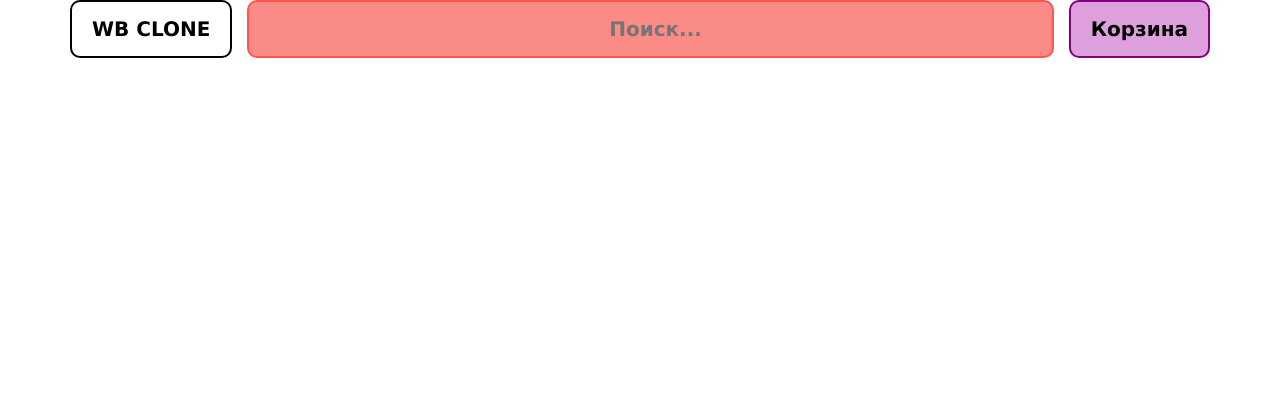
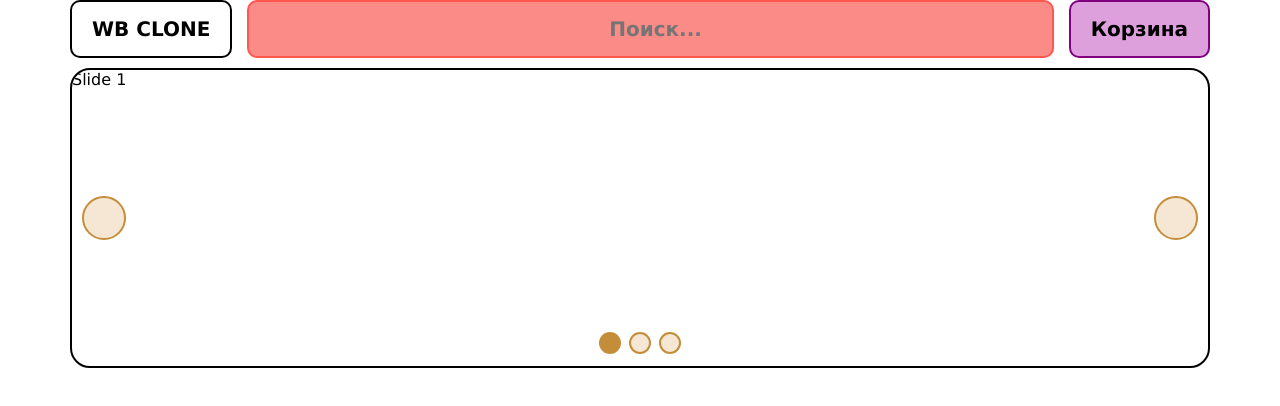
Before and after one commit to dartvalerius/wb-clone, a website built with Parcel: page src/index.html in a window 1280 px wide. Built offline with nearby package versions, Linux system fonts and the light colour scheme.

Commit message:
разработана секция рекламы со слайдером

```diff
--- a/package.json
+++ b/package.json
@@ -15,6 +15,7 @@
   },
   "dependencies": {
     "@popperjs/core": "^2.11.8",
-    "bootstrap": "^5.3.3"
+    "bootstrap": "^5.3.3",
+    "swiper": "^11.1.1"
   }
 }
--- a/src/index.html
+++ b/src/index.html
@@ -4,7 +4,6 @@
     <meta charset="UTF-8">
     <meta name="viewport" content="width=device-width, initial-scale=1.0">
     <link rel="stylesheet" href="./scss/index.scss">
-    <script type="module" src="./js/index.js"></script>
     <title>WB CLONE</title>
 </head>
 <body>
@@ -21,9 +20,23 @@
             </div>
         </div>
     </header>
-    <section class="slider">
+    <section class="advertising">
         <div class="container">
+            <div class="swiper">
+                <!-- Additional required wrapper -->
+                <div class="swiper-wrapper">
+                  <!-- Slides -->
+                  <div class="swiper-slide">Slide 1</div>
+                  <div class="swiper-slide">Slide 2</div>
+                  <div class="swiper-slide">Slide 3</div>
+                </div>
+                <!-- If we need pagination -->
+                <div class="swiper-pagination"></div>
 
+                <!-- If we need navigation buttons -->
+                <div class="swiper-button-prev"></div>
+                <div class="swiper-button-next"></div>
+              </div>
         </div>
     </section>
     <section class="catalog">
@@ -36,5 +49,8 @@
 
         </div>
     </footer>
+
+    <script type="module" src="./js/index.js"></script>
+    <script type="module" src="js/slider.js"></script>
 </body>
 </html>
--- /dev/null
+++ b/src/js/slider.js
@@ -0,0 +1,21 @@
+import Swiper from 'swiper';
+import { Navigation, Pagination } from 'swiper/modules';
+
+const swiper = new Swiper('.swiper', {
+    modules: [Navigation, Pagination],
+    // Optional parameters
+    loop: true,
+
+    // If we need pagination
+    pagination: {
+      el: '.swiper-pagination',
+      clickable: true,
+    },
+
+    // Navigation arrows
+    navigation: {
+      nextEl: '.swiper-button-next',
+      prevEl: '.swiper-button-prev',
+      disabledClass: 'disabled_swiper_button'
+    },
+  });
--- a/src/scss/header.scss
+++ b/src/scss/header.scss
@@ -1,6 +1,7 @@
 .navigation {
     display: flex;
     justify-content: space-between;
+    margin-bottom: 10px;
 
     .navigation-logo {
         border: 2px solid black;
--- a/src/scss/index.scss
+++ b/src/scss/index.scss
@@ -1,4 +1,5 @@
 @import "header.scss";
+@import "slider.scss";
 
 * {
     margin: 0;
--- /dev/null
+++ b/src/scss/slider.scss
@@ -0,0 +1,33 @@
+@import "../../node_modules/swiper/swiper-bundle.min.css";
+
+.swiper {
+    height: 300px;
+    border: 2px solid black;
+    border-radius: 20px;
+
+    .swiper-button-prev,
+    .swiper-button-next {
+        width: 44px;
+        height: 44px;
+        border: 2px solid rgb(196, 141, 58);
+        border-radius: 50%;
+        background-color: rgb(245, 231, 211);
+
+        &::after {
+            content: "";
+        }
+    }
+
+    .swiper-pagination-bullet {
+        width: 22px;
+        height: 22px;
+        border: 2px solid rgb(196, 141, 58);
+        border-radius: 50%;
+        background-color: rgb(245, 231, 211);
+        opacity: 1;
+    }
+
+    .swiper-pagination-bullet-active {
+        background-color: rgb(196, 141, 58);
+    }
+}
```
Also changed, not shown: 1 other file.
